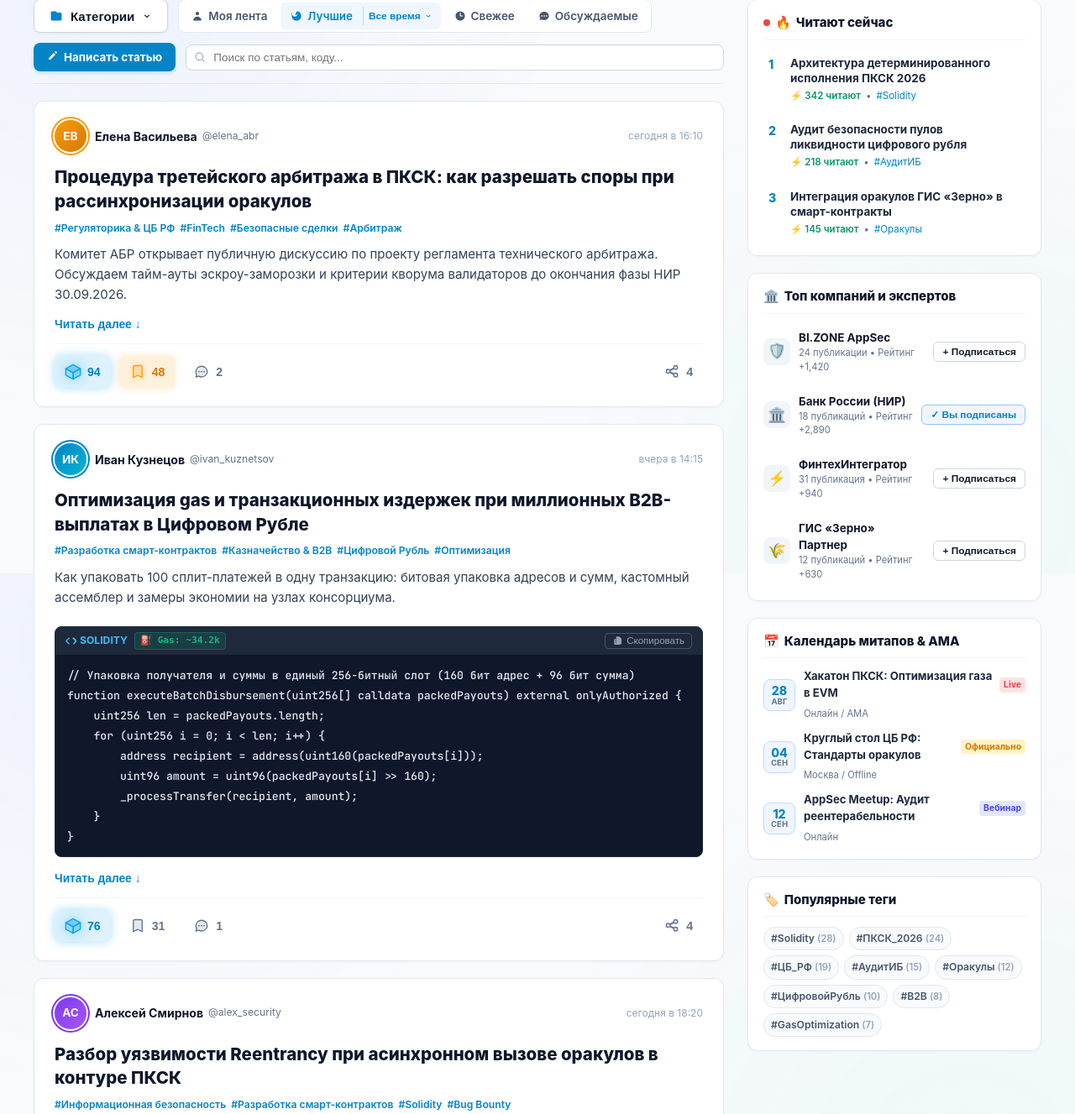
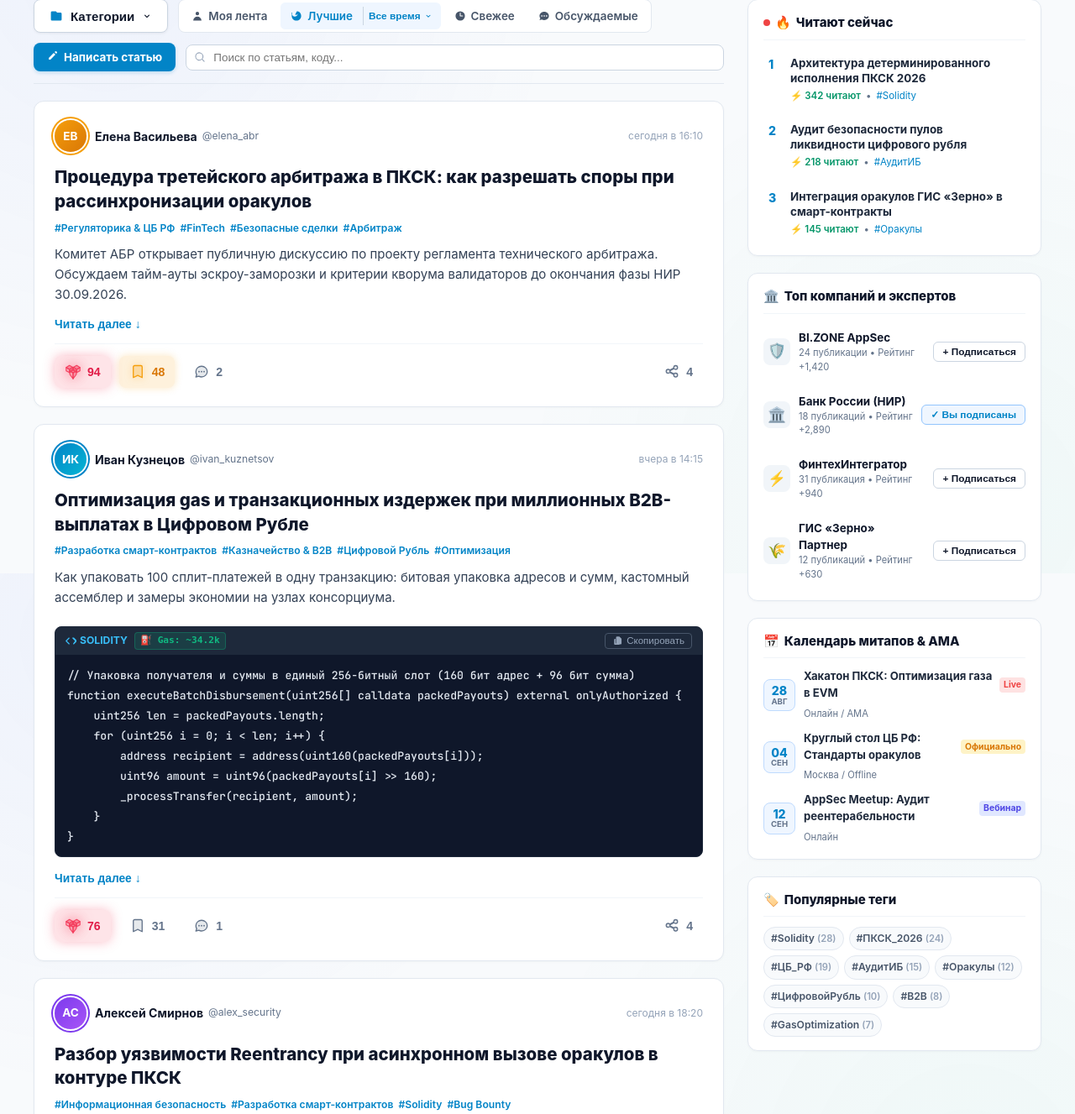
Before and after one commit to Th3Dem/smartcontractum, a FastAPI app: page /feed in a window 1280 px wide. Shown: the part 117-1444 px from the top of the page at 84% size. Run offline with FastAPI, Linux system fonts and the light colour scheme.

Commit message:
feat(feed): implement 3D volumetric cube heart like icon with neon crimson glow

```diff
--- a/frontend/static/css/forum_social.css
+++ b/frontend/static/css/forum_social.css
@@ -2177,19 +2177,38 @@ body.light-theme-feed {
     transform: translateY(-1px);
 }
 
-/* 3D Cube Icon Specifics */
-.cube-icon-svg {
-    width: 18px;
-    height: 18px;
+/* ======================================================================
+   3D VOLUMETRIC CUBE HEART (v2.8.0)
+====================================================================== */
+.cube-heart-svg {
+    width: 19px;
+    height: 19px;
     transition: transform 0.25s cubic-bezier(0.34, 1.56, 0.64, 1);
 }
 
-.btn-contract-like:hover .cube-icon-svg {
-    transform: scale(1.22) rotate(-8deg) !important;
-}
-
-.btn-contract-like.is-active .cube-icon-svg {
-    color: #0ea5e9 !important;
-    filter: drop-shadow(0 0 7px rgba(14, 165, 233, 0.75)) !important;
+.btn-contract-like:hover {
+    background: rgba(244, 63, 94, 0.08) !important;
+    color: #e11d48 !important;
+    transform: translateY(-1px);
+}
+
+.btn-contract-like:hover .cube-heart-svg {
+    transform: scale(1.22) rotate(-6deg) !important;
+}
+
+.btn-contract-like.is-active {
+    background: rgba(244, 63, 94, 0.14) !important;
+    color: #e11d48 !important;
+    box-shadow: 0 0 14px rgba(244, 63, 94, 0.35) !important;
+}
+
+.btn-contract-like.is-active .cube-heart-svg {
+    color: #f43f5e !important;
+    filter: drop-shadow(0 0 7px rgba(244, 63, 94, 0.8)) !important;
     transform: scale(1.15) !important;
 }
+
+.btn-contract-like.is-active .likes-count-val {
+    color: #e11d48 !important;
+    font-weight: 800 !important;
+}
--- a/frontend/static/js/forum_social.js
+++ b/frontend/static/js/forum_social.js
@@ -287,7 +287,7 @@
                             void iconWrap.offsetWidth;
                             iconWrap.classList.add("bounce-spring");
                         }
-                        showToast("🧊 3D Смарт-блок одобрен!");
+                        showToast("💖 3D Куб-сердце одобрено!");
                     }
 
                     try {
--- a/frontend/templates/forum/index.html
+++ b/frontend/templates/forum/index.html
@@ -3,7 +3,7 @@
 {% block title %}{{ page_title or 'База знаний и лента статей Habr 2.0 — SmartContractum' }}{% endblock %}
 
 {% block extra_css %}
-<link rel="stylesheet" href="/static/css/forum_social.css?v=2.7.0">
+<link rel="stylesheet" href="/static/css/forum_social.css?v=2.8.0">
 <!-- Schema.org JSON-LD Collection Markup -->
 <script type="application/ld+json">
 {
@@ -466,11 +466,22 @@
                             <button type="button" class="habr-stat-btn btn-contract-like {% if post.is_upvoted or post.score > 0 %}is-active{% endif %}"
                                     data-action="like" data-post-id="{{ post.id }}" title="Одобрить смарт-контракт (Лайк)" aria-label="Лайк смарт-контракта">
                                 <span class="stat-icon-wrap" aria-hidden="true">
-                                    <svg class="stat-svg contract-icon-svg cube-icon-svg" viewBox="0 0 24 24" fill="currentColor">
-                                        <!-- 3D Isometric Cube Facets -->
-                                        <polygon points="12,2 22,7.5 12,13 2,7.5" fill="currentColor" fill-opacity="0.38" stroke="currentColor" stroke-width="1.6" stroke-linejoin="round"/>
-                                        <polygon points="2,7.5 12,13 12,22 2,16.5" fill="currentColor" fill-opacity="0.18" stroke="currentColor" stroke-width="1.6" stroke-linejoin="round"/>
-                                        <polygon points="12,13 22,7.5 22,16.5 12,22" fill="currentColor" fill-opacity="0.28" stroke="currentColor" stroke-width="1.6" stroke-linejoin="round"/>
+                                    <svg class="stat-svg contract-icon-svg cube-heart-svg" viewBox="0 0 24 24" fill="currentColor">
+                                        <!-- 3D Volumetric Cube Heart (Isometric Voxel Facets) -->
+                                        <!-- Left Lobe Cube -->
+                                        <polygon points="7,3 11.5,5.5 7,8.5 2.5,6" fill="currentColor" fill-opacity="0.42" stroke="currentColor" stroke-width="1.3" stroke-linejoin="round"/>
+                                        <polygon points="2.5,6 7,8.5 7,13 2.5,10.5" fill="currentColor" fill-opacity="0.2" stroke="currentColor" stroke-width="1.3" stroke-linejoin="round"/>
+                                        <polygon points="7,8.5 11.5,5.5 11.5,10 7,13" fill="currentColor" fill-opacity="0.32" stroke="currentColor" stroke-width="1.3" stroke-linejoin="round"/>
+
+                                        <!-- Right Lobe Cube -->
+                                        <polygon points="17,3 21.5,6 17,8.5 12.5,5.5" fill="currentColor" fill-opacity="0.42" stroke="currentColor" stroke-width="1.3" stroke-linejoin="round"/>
+                                        <polygon points="12.5,5.5 17,8.5 17,13 12.5,10" fill="currentColor" fill-opacity="0.2" stroke="currentColor" stroke-width="1.3" stroke-linejoin="round"/>
+                                        <polygon points="17,8.5 21.5,6 21.5,10.5 17,13" fill="currentColor" fill-opacity="0.32" stroke="currentColor" stroke-width="1.3" stroke-linejoin="round"/>
+
+                                        <!-- Center & Lower 3D Isometric V-Shape -->
+                                        <polygon points="12,8 16.5,10.5 12,13.5 7.5,10.5" fill="currentColor" fill-opacity="0.48" stroke="currentColor" stroke-width="1.3" stroke-linejoin="round"/>
+                                        <polygon points="7.5,10.5 12,13.5 12,21.5 7.5,15.5" fill="currentColor" fill-opacity="0.24" stroke="currentColor" stroke-width="1.3" stroke-linejoin="round"/>
+                                        <polygon points="12,13.5 16.5,10.5 16.5,15.5 12,21.5" fill="currentColor" fill-opacity="0.36" stroke="currentColor" stroke-width="1.3" stroke-linejoin="round"/>
                                     </svg>
                                 </span>
                                 <span class="stat-val likes-count-val">{{ post.score if post.score > 0 else 0 }}</span>
@@ -842,5 +853,5 @@
 {% endblock %}
 
 {% block extra_js %}
-<script src="/static/js/forum_social.js?v=2.7.0" defer></script>
+<script src="/static/js/forum_social.js?v=2.8.0" defer></script>
 {% endblock %}
```
Also changed, not shown: WORKLOG.md (+12 -0 lines).
